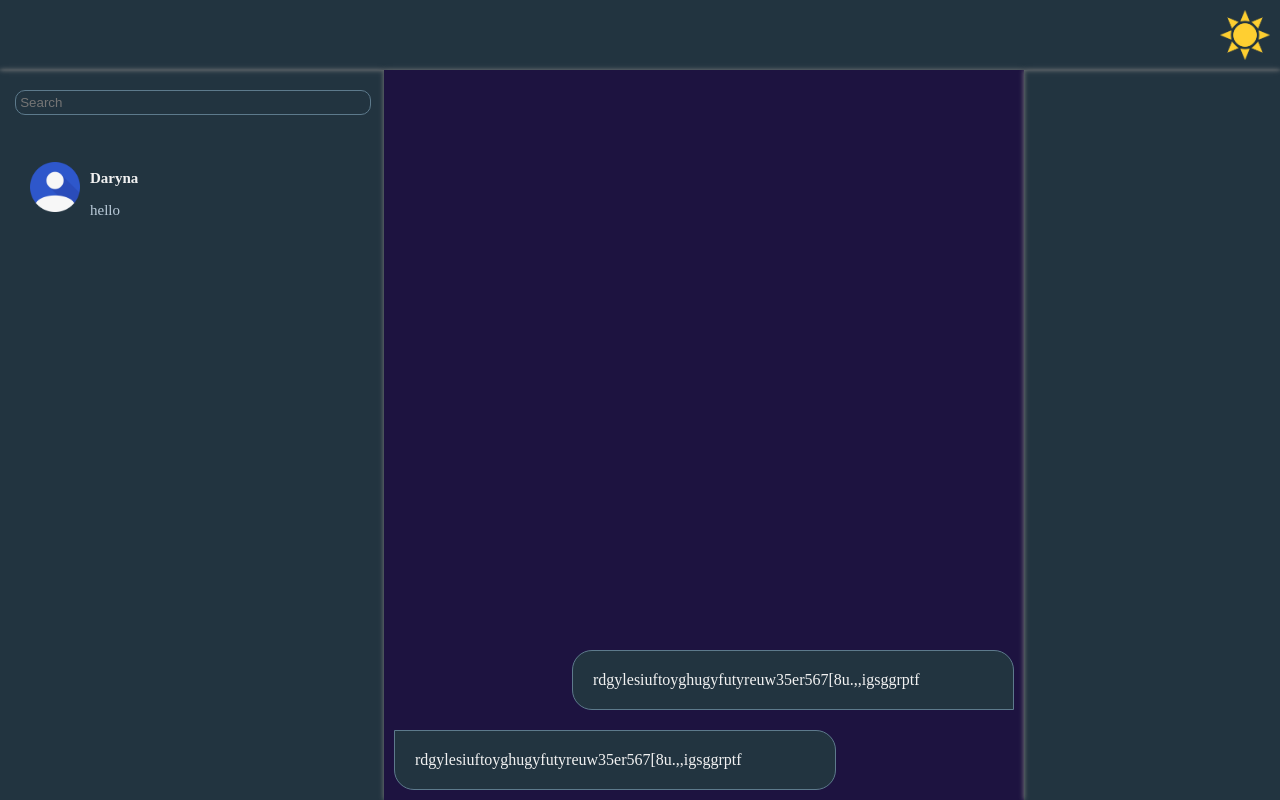
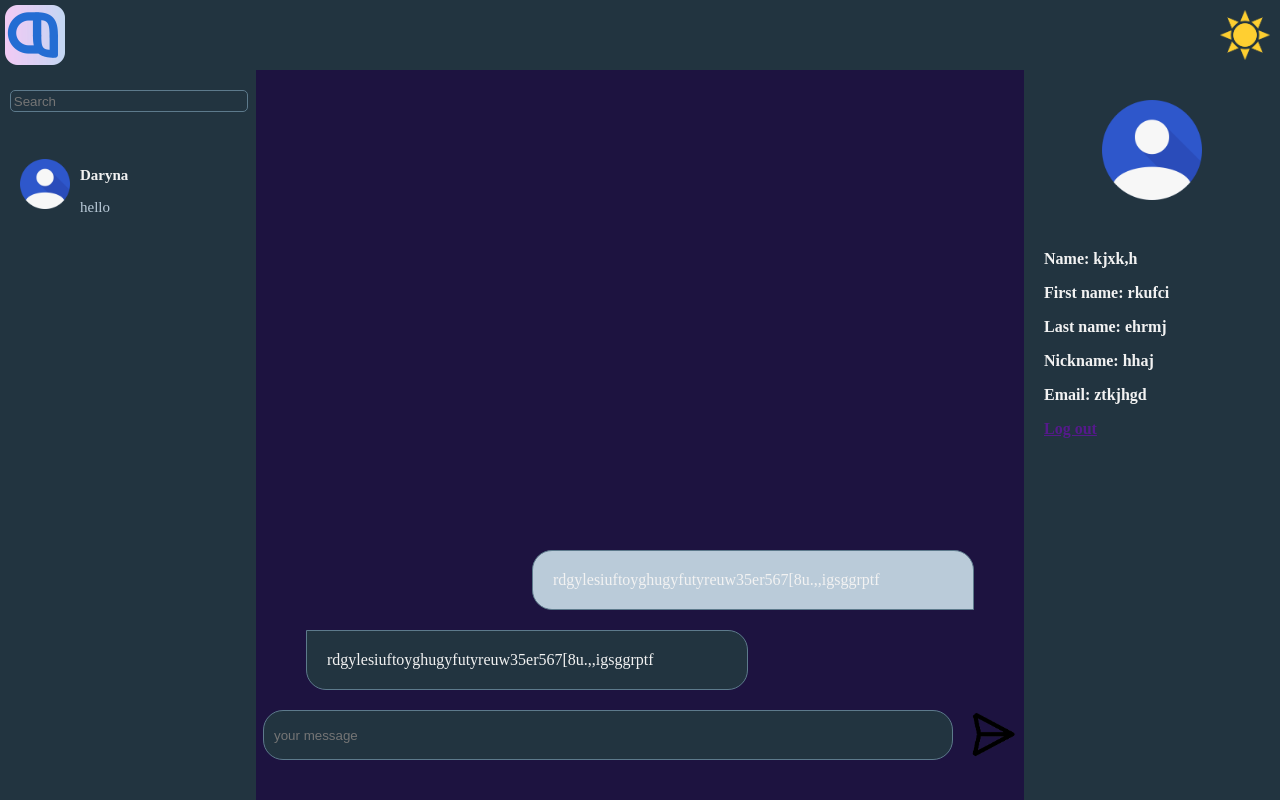
Before and after one commit to OleksandrTsybrivskyi/Connectior, a Flask app: page /messanger in a window 1280 px wide. Run offline with Flask 3, Linux system fonts and the light colour scheme.

Commit message:
feat(sent message form)

```diff
--- a/connectior/static/css/style.css
+++ b/connectior/static/css/style.css
@@ -18,11 +18,10 @@ body, html{
 
 
 #chats{
-    box-shadow: grey 0 0 5px;
     height:calc(100% - 70px);
     overflow-y:auto;
     overflow-x: hidden;
-    width:30%;
+    width:20%;
     }
 *::-webkit-scrollbar {
     width:1px;
@@ -32,22 +31,20 @@ body, html{
     display: flex;
     flex-direction: column-reverse;
     background-color: var(--haiti);
-    box-shadow: grey 0 0 5px;
-    height:calc(100% - 70px);
+    height:calc(100% - 170px);
     overflow-x: hidden;
     overflow-y: auto;
-    width:50%;
+    width:calc(60% - 80px);
+    padding:0 40px 100px 40px;
     }
 
 #setting{
-    box-shadow: grey 0 0 5px;
     height:calc(100% - 70px);
     width:20%;
     }
 
 #header{
     display:inline-block;
-    box-shadow: grey 0 0 5px;
     width:100%;
     height:70px;}
 
@@ -130,7 +127,7 @@ label{
     width:90%;
     margin: 20px 4%;
     padding: 1%;
-    border-radius:10px;
+    border-radius:5px;
     border:1px solid var(--lesya_Ukraine);
     color:var(--concrete);
 }
@@ -146,7 +143,7 @@ label{
     flex-wrap: wrap;
     width:calc(100% - 60px);
     height:calc(100% - 60px);
-    margin: 10px 20px;
+    margin: 10px 10px;
     padding:10px;
 }
 
@@ -190,7 +187,6 @@ label{
     word-break: break-all;
     text-align: justify;
     padding: 20px;
-    background-color:var(--maringova_bruise);
     border: 1px solid var(--lesya_Ukraine);
     width: 400px;
     margin: 10px;
@@ -199,10 +195,12 @@ label{
 .left{
     float:left;
     border-radius:0 20px 20px 20px;
+    background-color:var(--maringova_bruise);
 }
 .right{
     float:right;
     border-radius:20px 20px 0 20px;
+    background-color: var(--casper);
 }
 .message{
     width: 100%;
@@ -222,3 +220,58 @@ label{
 
     text-align:left;
 }
+
+#setting_icon{
+    width: 100px;
+    height: 100px;
+    margin: 30px calc(50% - 50px);
+    cursor: pointer;
+}
+
+.setting_txt{
+    padding: 0 20px;
+    color:var(--concrete);
+    text-align:left;
+    font-weight: bold;
+}
+
+#sent_message_icon{
+    background-color: rgba(255, 255, 255, 0);
+    background-image: url("../imgs/sent_message_icon.png");
+    width: 50px;
+    height: 50px;
+    background-size: cover;
+    background-repeat: no-repeat;
+    border: none;
+    cursor: pointer;
+    color: white;
+    font-size: 16px;
+    border-radius:20px;
+}
+
+#sent_message_input{
+    width: calc(100% - 100px);
+    color:var(--casper);
+    height: 50px;
+    padding: 10px;
+    float:left;
+    border: 1px solid var(--lesya_Ukraine);
+    border-radius: 20px;
+    background-color: var(--maringova_bruise);}
+
+#sent_message{
+    position:fixed;
+    bottom:10px;
+    left:20%;
+    right:20%;
+    width: 60%;
+    height: 50px;
+    cursor: pointer;
+    margin-bottom:30px;
+}
+
+#logo{
+    width: 60px;
+    height: 60px;
+    margin:5px;
+}
--- a/connectior/templates/messanger.html
+++ b/connectior/templates/messanger.html
@@ -32,6 +32,7 @@
 
         </script>
         <div id="header">
+            <img id="logo" src="../static/imgs/connectior-logo.png">
             <img id="btn_ch_theme" src="../static/imgs/sun.png" onclick="ch_theme()">
         </div>
         <div id="chats">
@@ -48,16 +49,24 @@
         </div>
 
         <div id="chat">
+            <div id="sent_message">
+                <form action="post">
+                    <input name="sent_message" id="sent_message_input" placeholder="your message"><input value="" type="submit" id="sent_message_icon">
+                </form>
+            </div>
             <div class="message">
             <div class="left">rdgylesiuftoyghugyfutyreuw35er567[8u.,,igsggrptf</div></div>
             <div class="message">
             <div class="right">rdgylesiuftoyghugyfutyreuw35er567[8u.,,igsggrptf</div></div>
         </div>
-
         <div id="setting">
-
-        </div>
-        <div id="footer">
+            <img id="setting_icon" src="../static/imgs/user_icon.png">
+            <p class="setting_txt">Name: kjxk,h</p>
+            <p class="setting_txt">First name: rkufci</p>
+            <p class="setting_txt">Last name: ehrmj</p>
+            <p class="setting_txt">Nickname: hhaj</p>
+            <p class="setting_txt">Email: ztkjhgd</p>
+            <p class="setting_txt"><a href="">Log out</a></p>
         </div>
     </body>
 </html>
--- a/connectior/templates/register.html
+++ b/connectior/templates/register.html
@@ -12,11 +12,14 @@
 <body>
 <script>
 function cheng_password_type() {
-  var x = document.getElementById("password");
+  let x = document.getElementById("password");
+  let y = document.getElementById("eye");
   if (x.type === "password") {
     x.type = "text";
+    y.src = "../static/imgs/hide-password-icon.png";
   } else {
     x.type = "password";
+    y.src = "../static/imgs/show-password-icon.png";
   }
 }
 </script>
```
Also changed, not shown: connectior/static/imgs/sent_message_icon.png (added).
